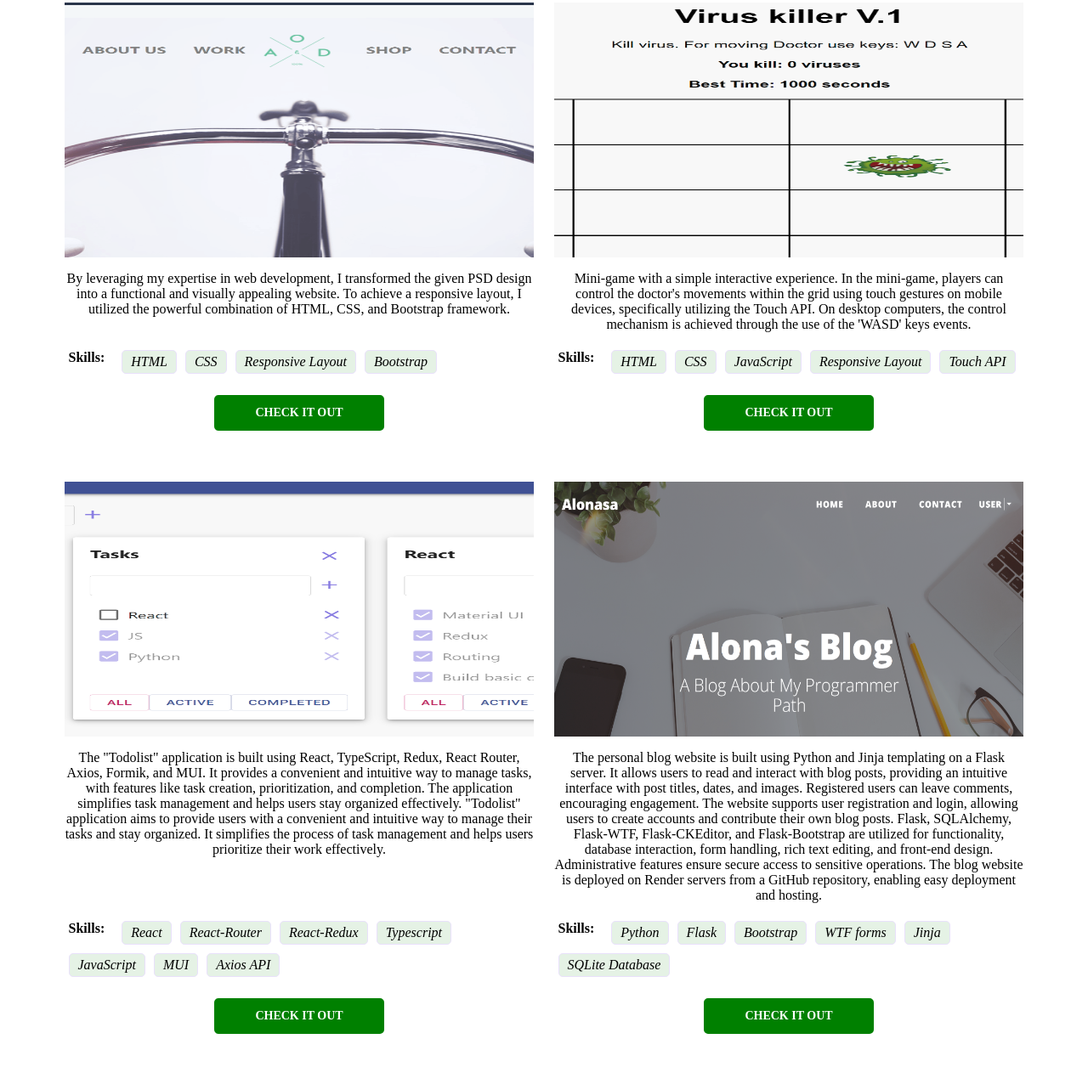
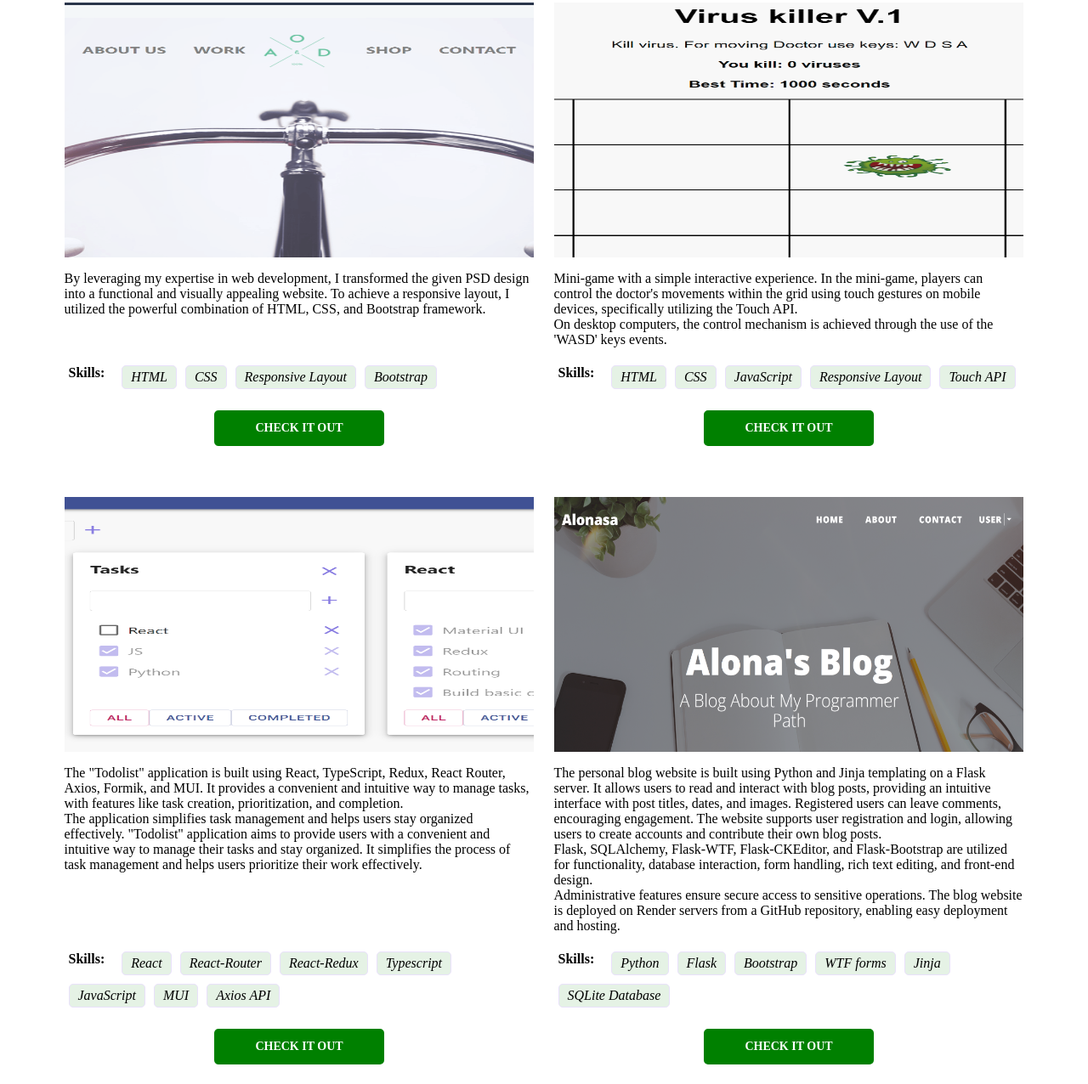
Before and after one commit to Alonasa/aportfolio, a plain HTML site: page index.html in a window 1280 px wide. Shown: the part 1937-3213 px from the top of the page at 85% size. Drawn offline with Linux system fonts and the light colour scheme.

Commit message:
fix layout

```diff
--- a/index.html
+++ b/index.html
@@ -103,10 +103,9 @@
 			>
 			<p class="portfolio__project-description">
 			  Cat Energy is a cutting-edge online store meticulously crafted
-			  using a range of
-			  technologies to ensure a visually appealing and responsive
-			  experience for users. The layout
-			  showcases the web developer skills
+			  using a range of technologies to ensure a visually appealing and
+			  responsive experience for users. <br>The layout
+			  showcases the web developer skills.
 			</p>
 		  </div>
 		  <div>
@@ -132,15 +131,12 @@
 				 alt="Responsive layout online store development"
 			>
 			<p class="portfolio__project-description">
-			  Stunningly crafted online store called (Technomart), which
-			  showcases my
-			  expertise in HTML and CSS. This captivating website immerses
-			  visitors in a world of
-			  construction materials and tools, offering a seamless browsing
-			  experience. With meticulous
+			  Stunningly crafted online store called (Technomart),
+			  which showcases my expertise in HTML and CSS. This captivating
+			  website immerses visitors in a world of construction materials
+			  and tools, offering a seamless browsing experience. With meticulous
 			  attention to detail, I have meticulously designed the layout,
-			  ensuring user-friendly
-			  navigation and an aesthetically pleasing interface.
+			  ensuring user-friendly navigation and an aesthetically pleasing interface.
 			</p>
 		  </div>
 		  <div>
@@ -164,9 +160,8 @@
 			>
 			<p class="portfolio__project-description">
 			  By leveraging my expertise in web development, I transformed the
-			  given PSD design into a
-			  functional and visually appealing website. To achieve a responsive
-			  layout, I utilized the
+			  given PSD design into a functional and visually appealing website.
+			  To achieve a responsive layout, I utilized the
 			  powerful combination of HTML, CSS, and Bootstrap framework.
 			</p>
 		  </div>
@@ -190,12 +185,10 @@
 				 alt="Mini game on JS">
 			<p class="portfolio__project-description">
 			  Mini-game with a simple interactive experience. In the mini-game,
-			  players can control the
-			  doctor's movements within the grid using touch gestures on mobile
-			  devices, specifically
-			  utilizing the Touch API. On desktop computers, the control
-			  mechanism is achieved through the
-			  use of the 'WASD' keys events.
+			  players can control the doctor's movements within the grid using
+			  touch gestures on mobile devices, specifically utilizing the
+			  Touch API. <br>On desktop computers, the control mechanism is achieved
+			  through the use of the 'WASD' keys events.
 			</p>
 		  </div>
 		  <div>
@@ -219,18 +212,14 @@
 			>
 			<p class="portfolio__project-description">
 			  The "Todolist" application is built using React, TypeScript,
-			  Redux, React Router, Axios,
-			  Formik, and MUI. It provides a convenient and intuitive way to
-			  manage tasks, with features
-			  like task creation, prioritization, and completion. The
-			  application simplifies task
-			  management and helps users stay organized effectively. "Todolist"
-			  application aims to provide users with a convenient and intuitive
-			  way to manage their tasks
-			  and stay organized.
-			  It simplifies the process of task management and helps users
-			  prioritize
-			  their work effectively.
+			  Redux, React Router, Axios, Formik, and MUI. It provides
+			  a convenient and intuitive way to manage tasks, with features
+			  like task creation, prioritization, and completion. <br>The
+			  application simplifies task management and helps users stay
+			  organized effectively. "Todolist" application aims to provide
+			  users with a convenient and intuitive way to manage their tasks
+			  and stay organized. It simplifies the process of task management
+			  and helps users prioritize their work effectively.
 			</p>
 		  </div>
 		  <div>
@@ -262,10 +251,10 @@
 			  titles, dates, and images. Registered users can leave comments,
 			  encouraging engagement. The website supports user registration and
 			  login, allowing users to create accounts and contribute their own
-			  blog posts. Flask, SQLAlchemy, Flask-WTF, Flask-CKEditor, and
+			  blog posts. <br>Flask, SQLAlchemy, Flask-WTF, Flask-CKEditor, and
 			  Flask-Bootstrap are utilized for functionality, database
 			  interaction, form handling, rich text editing, and front-end
-			  design. Administrative features ensure secure access to sensitive
+			  design. <br>Administrative features ensure secure access to sensitive
 			  operations. The blog website is deployed on Render servers from a
 			  GitHub repository, enabling easy deployment and hosting.
 			</p>
--- a/static/styles/style.css
+++ b/static/styles/style.css
@@ -273,6 +273,10 @@ textarea {
         max-width: 200px;
     }
 
+    .portfolio__project-description {
+        text-align: left;
+    }
+
     .job-reservation-form, .alert {
         padding: 30px;
         margin: 0 auto;
```
